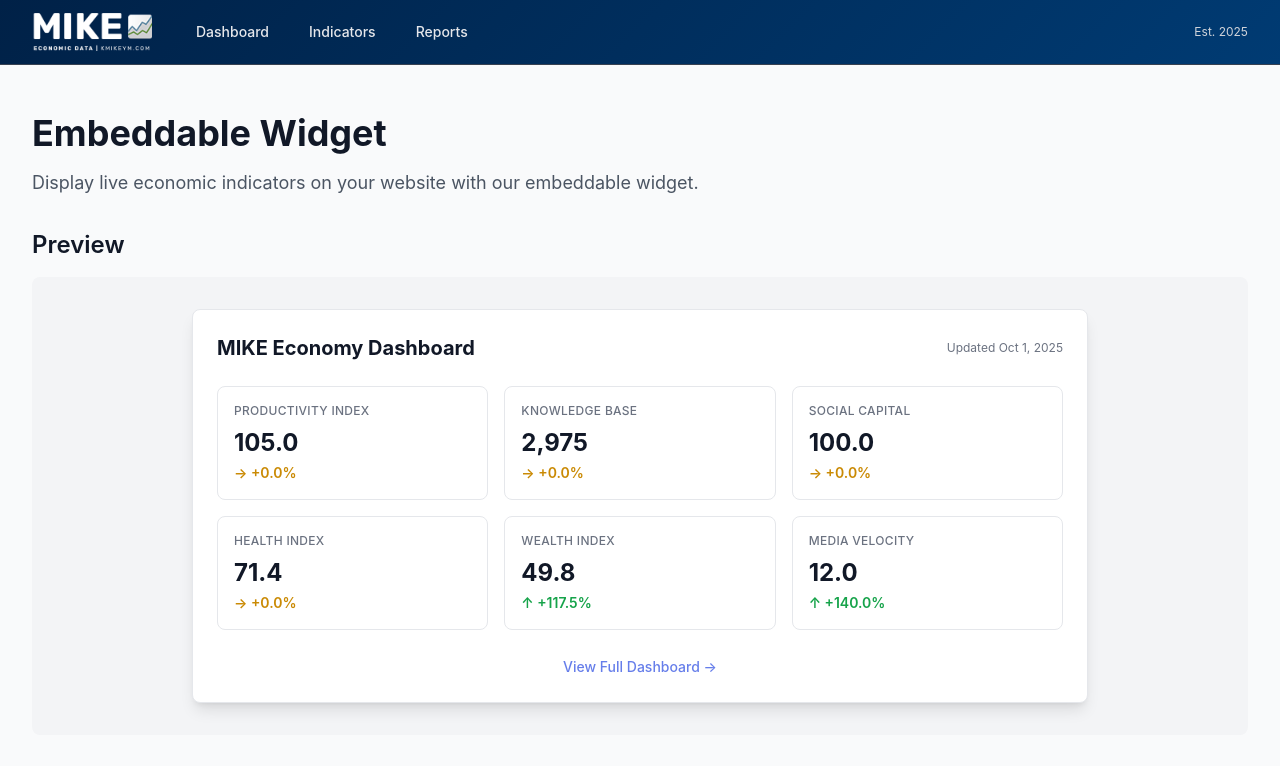
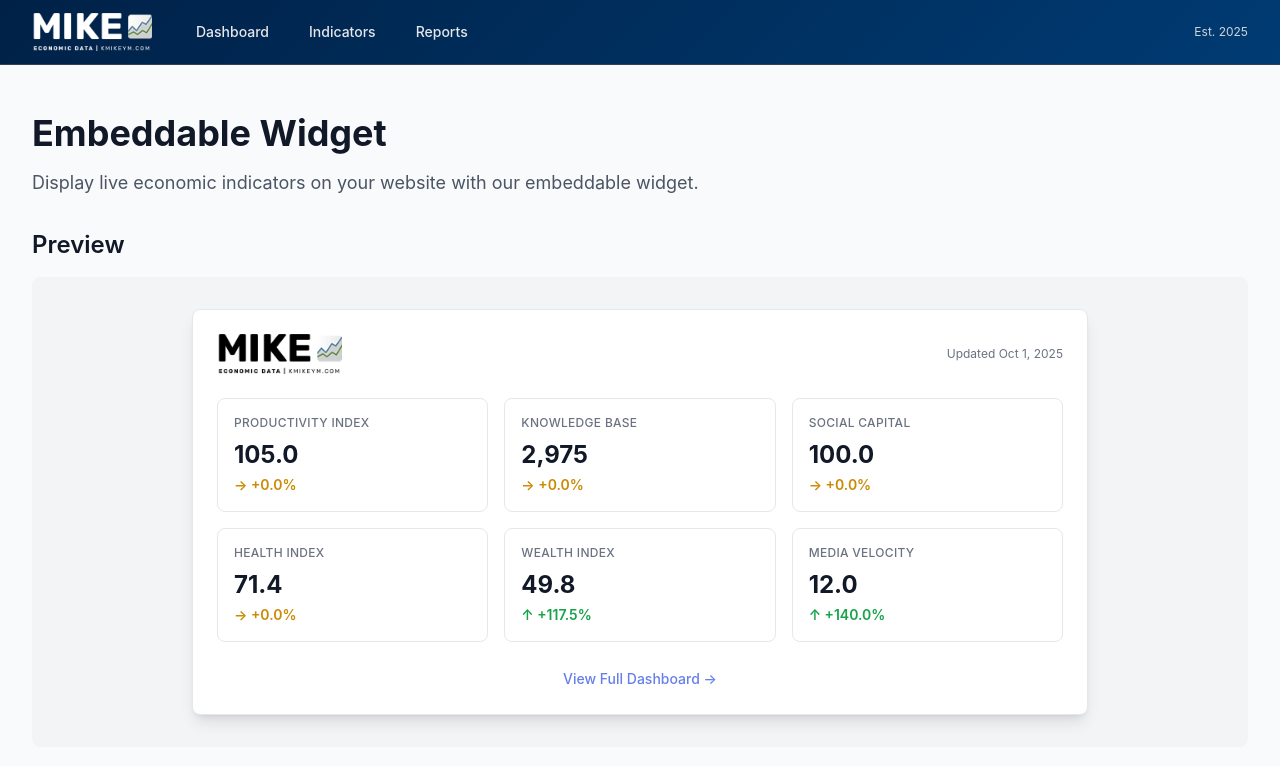
Before and after one commit to kmikeym/mike-fred, a Next.js app: page /widget in a window 1280 px wide. Shown: the top 766 px of the page. Built offline with nearby package versions, Linux system fonts and the light colour scheme.

Commit message:
Update widget preview to display logo instead of text
- Added Next.js Image component import
- Replaced 'MIKE Economy Dashboard' text with logo image in preview
- Set logo to 40px height with auto width matching embed page
- Both preview and actual embed now show consistent branding

```diff
--- a/app/widget/page.tsx
+++ b/app/widget/page.tsx
@@ -1,6 +1,7 @@
 import { loadAllIndicators, formatValue, formatChangePercent, getTrendArrow } from "@/lib/indicators";
 import { formatDateShort } from "@/lib/utils";
 import CopyButton from "@/components/CopyButton";
+import Image from "next/image";
 
 export default async function WidgetPage() {
   const indicators = await loadAllIndicators();
@@ -22,7 +23,13 @@ export default async function WidgetPage() {
             {/* This is the actual widget component */}
             <div className="bg-white rounded-lg shadow-lg border border-gray-200 p-6">
               <div className="flex items-center justify-between mb-6">
-                <h3 className="text-xl font-bold text-gray-900">MIKE Economy Dashboard</h3>
+                <Image
+                  src="/mike-logo-w150.png"
+                  alt="MIKE Economic Data"
+                  width={150}
+                  height={40}
+                  style={{ height: '40px', width: 'auto' }}
+                />
                 <span className="text-xs text-gray-500">
                   Updated {indicators[0]?.lastUpdate ? formatDateShort(indicators[0].lastUpdate) : 'N/A'}
                 </span>
```
